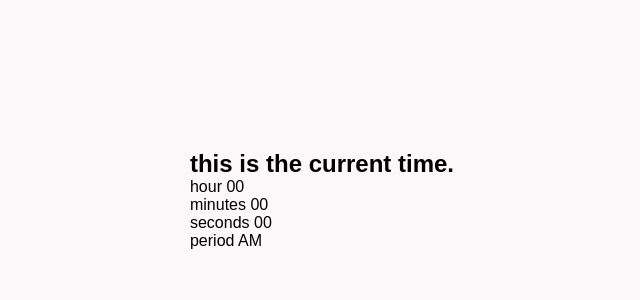
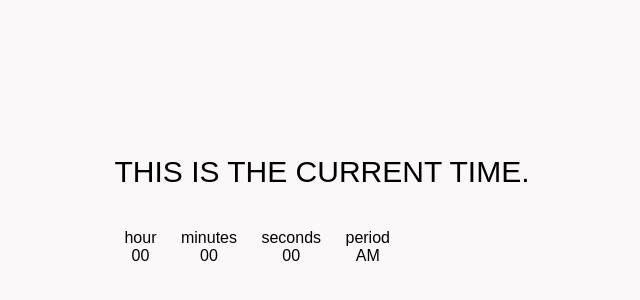
Before and after one commit to ADNUKUNHOME/Digital-Clock, a plain HTML site: page index.html in a window 1280 px wide. Shown: the part 200-500 px from the top of the page, without its empty margins (318-958 px from the left). Drawn offline with nearby package versions, Linux system fonts and the light colour scheme.

Commit message:
resized heading. and positioned time division.

```diff
--- a/style.css
+++ b/style.css
@@ -15,3 +15,26 @@ body
     align-items: center;
     justify-content: center;
 }
+
+h2
+{
+    margin: 30px 0;
+    font-size: 30px;
+    font-weight: 500;
+    text-align: center;
+    text-transform: uppercase;
+}
+
+.time
+{
+    display: inline-block;
+    position: relative;
+    margin: 10px;
+}
+
+.time span
+{
+    display: flex;
+    align-items: center;
+    justify-content: center;
+}
```
